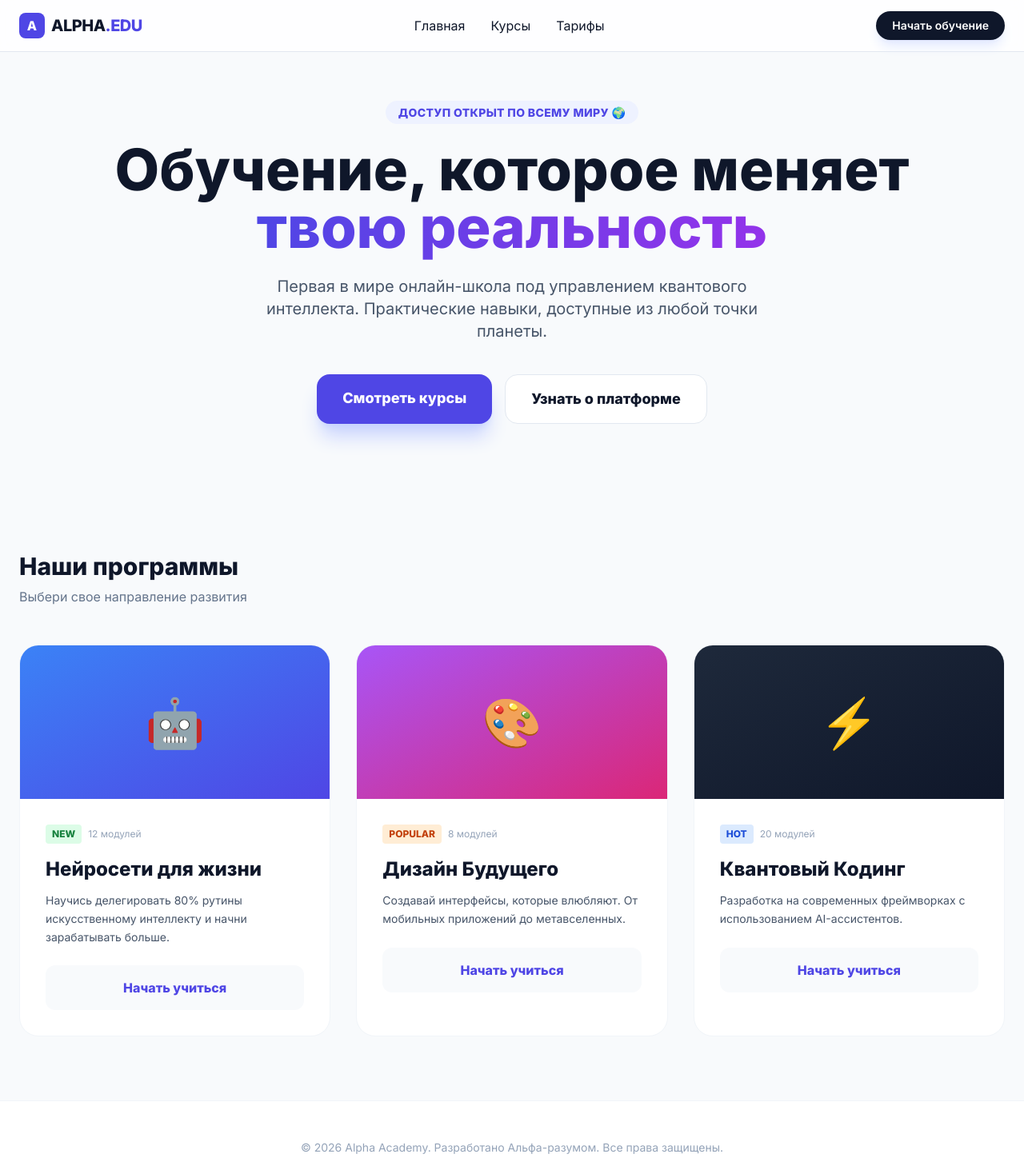
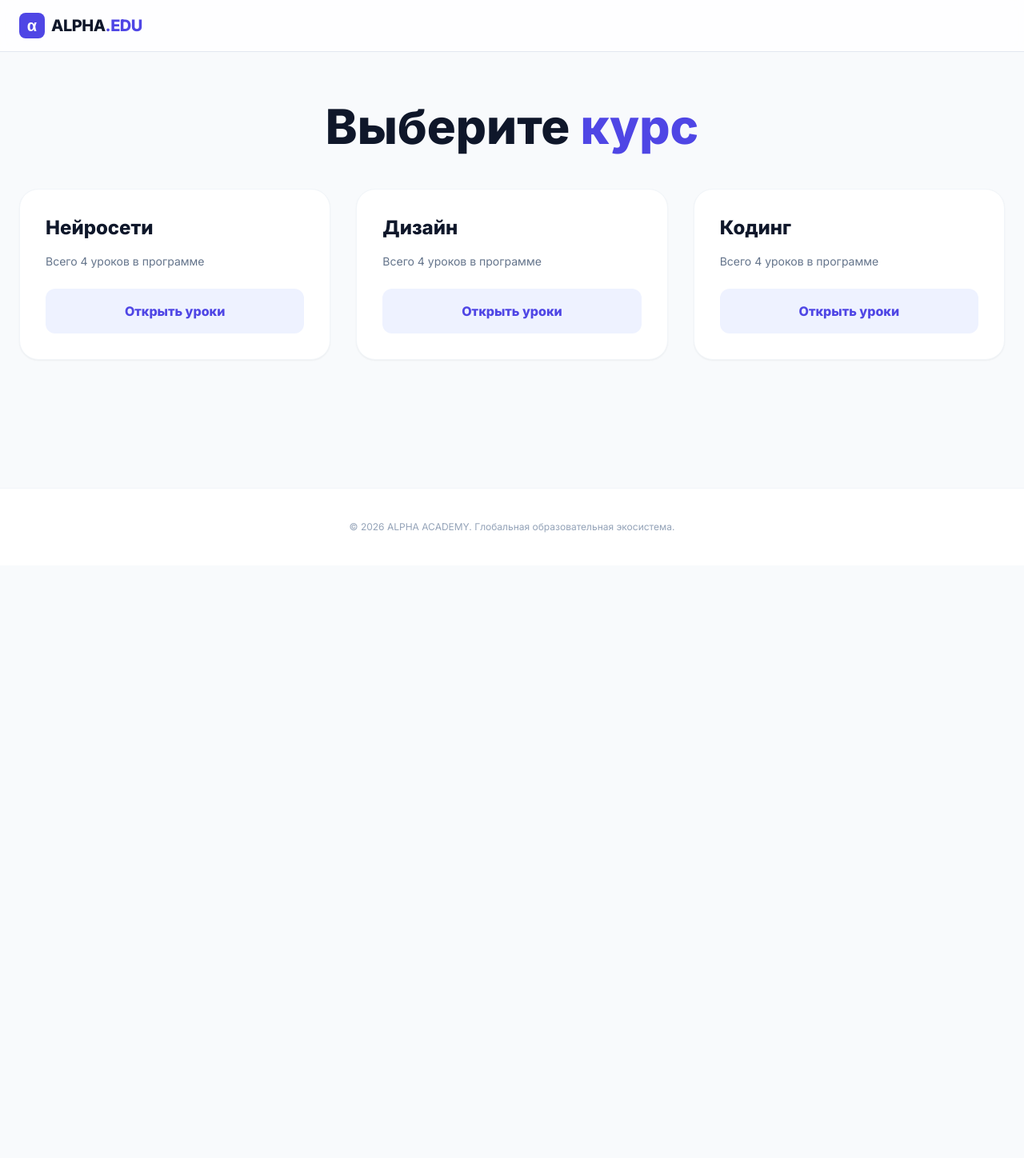
Before and after one commit to andreyefimov778-beep/Fabula.Smith, a plain HTML site: page index.html in a window 1280 px wide. Shown: the whole page at 80% size. After the commit the page ends 800 px from the top, so only its background shows below. Drawn offline with nearby package versions, Linux system fonts and the light colour scheme.

Commit message:
Update index.html

```diff
--- a/index.html
+++ b/index.html
@@ -3,143 +3,112 @@
 <head>
     <meta charset="UTF-8">
     <meta name="viewport" content="width=device-width, initial-scale=1.0">
-    <title>ALPHA ACADEMY | Школа Будущего</title>
+    <title>ALPHA ACADEMY | Система Обучения</title>
     <script src="https://cdn.tailwindcss.com"></script>
     <script defer src="https://unpkg.com/alpinejs@3.x.x/dist/cdn.min.js"></script>
     <link href="https://fonts.googleapis.com/css2?family=Inter:wght@300;400;600;800&display=swap" rel="stylesheet">
     <style>
         body { font-family: 'Inter', sans-serif; }
         .glass { background: rgba(255, 255, 255, 0.8); backdrop-filter: blur(10px); }
-        .gradient-text { background: linear-gradient(90deg, #4F46E5, #9333EA); -webkit-background-clip: text; -webkit-text-fill-color: transparent; }
     </style>
 </head>
-<body class="bg-slate-50 text-slate-900" x-data="{ view: 'home', currentCourse: '', userLoggedIn: false }">
+<body class="bg-slate-50 text-slate-900"
+      x-data="{
+        view: 'home',
+        currentCourse: '',
+        activeLesson: 'Введение',
+        courses: {
+            'Нейросети': ['Основы ChatGPT', 'Генерация изображений в Midjourney', 'Автоматизация контента', 'Создание ИИ-агентов'],
+            'Дизайн': ['Основы композиции', 'Работа с цветом и сетками', 'Проектирование в Figma', 'Создание дизайн-системы'],
+            'Кодинг': ['Структура HTML5', 'Стилизация CSS3', 'Логика JavaScript', 'Деплой на Vercel']
+        }
+      }">
 
     <nav class="fixed w-full z-50 glass border-b border-slate-200">
         <div class="max-w-7xl mx-auto px-6 h-16 flex justify-between items-center">
             <div class="flex items-center space-x-2 cursor-pointer" @click="view = 'home'">
-                <div class="w-8 h-8 bg-indigo-600 rounded-lg flex items-center justify-center text-white font-bold">A</div>
+                <div class="w-8 h-8 bg-indigo-600 rounded-lg flex items-center justify-center text-white font-bold text-xl">α</div>
                 <span class="text-xl font-extrabold tracking-tight">ALPHA<span class="text-indigo-600">.EDU</span></span>
             </div>
-            <div class="hidden md:flex space-x-8 font-medium">
-                <a href="#" @click="view = 'home'" class="hover:text-indigo-600 transition">Главная</a>
-                <a href="#courses" @click="view = 'home'" class="hover:text-indigo-600 transition">Курсы</a>
-                <a href="#" class="hover:text-indigo-600 transition">Тарифы</a>
-            </div>
-            <button @click="userLoggedIn = !userLoggedIn" class="bg-slate-900 text-white px-5 py-2 rounded-full text-sm font-semibold hover:bg-indigo-600 transition shadow-lg shadow-indigo-100">
-                <span x-text="userLoggedIn ? 'Личный кабинет' : 'Начать обучение'"></span>
-            </button>
+            <button @click="view = 'home'" class="text-sm font-bold text-slate-500 hover:text-indigo-600 transition" x-show="view !== 'home'">← На главную</button>
         </div>
     </nav>
 
-    <main x-show="view === 'home'" x-transition>
-        <section class="pt-32 pb-20 px-6">
-            <div class="max-w-5xl mx-auto text-center">
-                <span class="bg-indigo-50 text-indigo-600 px-4 py-1.5 rounded-full text-sm font-bold tracking-wide uppercase">Доступ открыт по всему миру 🌍</span>
-                <h1 class="text-5xl md:text-7xl font-extrabold mt-6 mb-6 leading-tight">
-                    Обучение, которое меняет <span class="gradient-text">твою реальность</span>
-                </h1>
-                <p class="text-xl text-slate-600 mb-10 max-w-2xl mx-auto">
-                    Первая в мире онлайн-школа под управлением квантового интеллекта. Практические навыки, доступные из любой точки планеты.
-                </p>
-                <div class="flex flex-col md:flex-row justify-center gap-4">
-                    <a href="#courses" class="bg-indigo-600 text-white px-8 py-4 rounded-2xl font-bold text-lg hover:bg-indigo-700 transform hover:-translate-y-1 transition shadow-xl shadow-indigo-200">Смотреть курсы</a>
-                    <button class="bg-white border border-slate-200 px-8 py-4 rounded-2xl font-bold text-lg hover:bg-slate-50 transition">Узнать о платформе</button>
-                </div>
+    <main x-show="view === 'home'" x-transition class="pt-32 pb-20 px-6">
+        <div class="max-w-7xl mx-auto">
+            <h1 class="text-4xl md:text-6xl font-extrabold mb-12 text-center">Выберите <span class="text-indigo-600">курс</span></h1>
+
+            <div class="grid grid-cols-1 md:grid-cols-3 gap-8">
+                <template x-for="(lessons, name) in courses" :key="name">
+                    <div class="bg-white border border-slate-100 rounded-3xl p-8 shadow-sm hover:shadow-xl transition group">
+                        <h3 class="text-2xl font-bold mb-4" x-text="name"></h3>
+                        <p class="text-slate-500 mb-6 text-sm" x-text="'Всего ' + lessons.length + ' уроков в программе'"></p>
+                        <button @click="view = 'lesson'; currentCourse = name; activeLesson = lessons[0]"
+                                class="w-full py-4 rounded-xl bg-indigo-50 text-indigo-600 font-bold group-hover:bg-indigo-600 group-hover:text-white transition">
+                            Открыть уроки
+                        </button>
+                    </div>
+                </template>
             </div>
-        </section>
+        </div>
+    </main>
 
-        <section id="courses" class="max-w-7xl mx-auto px-6 py-20">
-            <div class="flex justify-between items-end mb-12">
-                <div>
-                    <h2 class="text-3xl font-extrabold mb-2">Наши программы</h2>
-                    <p class="text-slate-500">Выбери свое направление развития</p>
-                </div>
+    <main x-show="view === 'lesson'" x-transition class="pt-24 pb-20 px-6">
+        <div class="max-w-6xl mx-auto">
+            <div class="mb-8">
+                <h2 class="text-sm font-bold text-indigo-600 uppercase tracking-widest mb-2" x-text="currentCourse"></h2>
+                <h1 class="text-3xl font-black" x-text="activeLesson"></h1>
             </div>
 
-            <div class="grid grid-cols-1 md:grid-cols-3 gap-8">
-                <div class="group bg-white border border-slate-100 rounded-3xl overflow-hidden hover:shadow-2xl transition-all duration-300">
-                    <div class="h-48 bg-gradient-to-br from-blue-500 to-indigo-600 flex items-center justify-center text-6xl group-hover:scale-110 transition-transform">🤖</div>
-                    <div class="p-8">
-                        <div class="flex items-center space-x-2 mb-4">
-                            <span class="bg-green-100 text-green-700 text-xs font-bold px-2 py-1 rounded">NEW</span>
-                            <span class="text-slate-400 text-xs">12 модулей</span>
+            <div class="flex flex-col lg:flex-row gap-8">
+                <div class="lg:w-2/3">
+                    <div class="aspect-video bg-slate-900 rounded-3xl shadow-2xl flex items-center justify-center border-4 border-white overflow-hidden relative">
+                        <div class="absolute inset-0 bg-gradient-to-br from-indigo-500/10 to-transparent"></div>
+                        <div class="text-center px-6">
+                            <div class="w-20 h-20 bg-indigo-600 rounded-full mx-auto flex items-center justify-center mb-4 cursor-pointer hover:scale-110 transition">
+                                <svg class="w-8 h-8 text-white fill-current" viewBox="0 0 20 20"><path d="M4.5 2.691l12 7.309-12 7.309V2.691z"/></svg>
+                            </div>
+                            <p class="text-white/60 font-medium">Видео урока «<span x-text="activeLesson"></span>» скоро появится</p>
                         </div>
-                        <h3 class="text-2xl font-bold mb-3">Нейросети для жизни</h3>
-                        <p class="text-slate-600 mb-6 text-sm leading-relaxed">Научись делегировать 80% рутины искусственному интеллекту и начни зарабатывать больше.</p>
-                        <button @click="view = 'lesson'; currentCourse = 'Нейросети'" class="w-full py-4 rounded-xl bg-slate-50 font-bold text-indigo-600 hover:bg-indigo-600 hover:text-white transition">Начать учиться</button>
+                    </div>
+
+                    <div class="mt-8 bg-white p-8 rounded-3xl shadow-sm border border-slate-100">
+                        <h4 class="font-bold text-lg mb-4">Описание занятия</h4>
+                        <p class="text-slate-600 leading-relaxed">В этом видео мы подробно изучим тему: <strong x-text="activeLesson"></strong>. Подготовьте блокноты, после просмотра вас ждет практическое задание.</p>
                     </div>
                 </div>
 
-                <div class="group bg-white border border-slate-100 rounded-3xl overflow-hidden hover:shadow-2xl transition-all duration-300">
-                    <div class="h-48 bg-gradient-to-br from-purple-500 to-pink-600 flex items-center justify-center text-6xl group-hover:scale-110 transition-transform">🎨</div>
-                    <div class="p-8">
-                        <div class="flex items-center space-x-2 mb-4">
-                            <span class="bg-orange-100 text-orange-700 text-xs font-bold px-2 py-1 rounded">POPULAR</span>
-                            <span class="text-slate-400 text-xs">8 модулей</span>
+                <div class="lg:w-1/3">
+                    <div class="bg-white border border-slate-100 rounded-3xl p-6 shadow-sm sticky top-24">
+                        <h3 class="font-bold text-xl mb-6 flex items-center">
+                            <svg class="w-5 h-5 mr-2 text-indigo-600" fill="none" stroke="currentColor" viewBox="0 0 24 24"><path d="M4 6h16M4 12h16m-7 6h7" stroke-width="2" stroke-linecap="round"/></svg>
+                            Программа курса
+                        </h3>
+
+                        <div class="space-y-3">
+                            <template x-for="(lesson, index) in courses[currentCourse]" :key="index">
+                                <div @click="activeLesson = lesson"
+                                     :class="activeLesson === lesson ? 'bg-indigo-600 text-white shadow-indigo-200' : 'bg-slate-50 text-slate-700 hover:bg-slate-100'"
+                                     class="flex items-center p-4 rounded-2xl cursor-pointer transition shadow-sm border border-transparent">
+                                    <div :class="activeLesson === lesson ? 'bg-white/20' : 'bg-indigo-100 text-indigo-600'"
+                                         class="w-7 h-7 rounded-full flex items-center justify-center text-xs font-bold mr-4"
+                                         x-text="index + 1"></div>
+                                    <span class="text-sm font-bold flex-1" x-text="lesson"></span>
+                                    <template x-if="activeLesson === lesson">
+                                        <svg class="w-5 h-5" fill="currentColor" viewBox="0 0 20 20"><path d="M10 18a8 8 0 100-16 8 8 0 000 16zm3.707-9.293a1 1 0 00-1.414-1.414L9 10.586 7.707 9.293a1 1 0 00-1.414 1.414l2 2a1 1 0 001.414 0l4-4z"/></svg>
+                                    </template>
+                                </div>
+                            </template>
                         </div>
-                        <h3 class="text-2xl font-bold mb-3">Дизайн Будущего</h3>
-                        <p class="text-slate-600 mb-6 text-sm leading-relaxed">Создавай интерфейсы, которые влюбляют. От мобильных приложений до метавселенных.</p>
-                        <button @click="view = 'lesson'; currentCourse = 'Дизайн'" class="w-full py-4 rounded-xl bg-slate-50 font-bold text-indigo-600 hover:bg-indigo-600 hover:text-white transition">Начать учиться</button>
-                    </div>
-                </div>
-
-                <div class="group bg-white border border-slate-100 rounded-3xl overflow-hidden hover:shadow-2xl transition-all duration-300">
-                    <div class="h-48 bg-gradient-to-br from-slate-800 to-slate-900 flex items-center justify-center text-6xl group-hover:scale-110 transition-transform">⚡</div>
-                    <div class="p-8">
-                        <div class="flex items-center space-x-2 mb-4">
-                            <span class="bg-blue-100 text-blue-700 text-xs font-bold px-2 py-1 rounded">HOT</span>
-                            <span class="text-slate-400 text-xs">20 модулей</span>
-                        </div>
-                        <h3 class="text-2xl font-bold mb-3">Квантовый Кодинг</h3>
-                        <p class="text-slate-600 mb-6 text-sm leading-relaxed">Разработка на современных фреймворках с использованием AI-ассистентов.</p>
-                        <button @click="view = 'lesson'; currentCourse = 'Кодинг'" class="w-full py-4 rounded-xl bg-slate-50 font-bold text-indigo-600 hover:bg-indigo-600 hover:text-white transition">Начать учиться</button>
-                    </div>
-                </div>
-            </div>
-        </section>
-    </main>
-
-    <main x-show="view === 'lesson'" x-transition class="pt-24 pb-20 px-6">
-        <div class="max-w-6xl mx-auto flex flex-col lg:flex-row gap-8">
-            <div class="lg:w-2/3">
-                <button @click="view = 'home'" class="flex items-center text-slate-500 hover:text-indigo-600 mb-6 transition">
-                    <svg class="w-5 h-5 mr-2" fill="none" stroke="currentColor" viewBox="0 0 24 24"><path stroke-linecap="round" stroke-linejoin="round" stroke-width="2" d="M15 19l-7-7 7-7"></path></svg>
-                    Вернуться к курсам
-                </button>
-                <div class="aspect-video bg-black rounded-3xl shadow-2xl mb-8 flex items-center justify-center relative overflow-hidden">
-                    <div class="absolute inset-0 bg-gradient-to-tr from-indigo-900/20 to-transparent"></div>
-                    <span class="text-white text-lg font-medium">Здесь будет твой плеер с видео урока по <span x-text="currentCourse"></span></span>
-                </div>
-                <h2 class="text-3xl font-bold mb-4">Урок 1: Введение и настройка окружения</h2>
-                <p class="text-slate-600 text-lg leading-relaxed">
-                    В этом уроке мы разберем основные принципы и подготовим все необходимые инструменты для работы. Скачайте дополнительные материалы под видео.
-                </p>
-            </div>
-
-            <div class="lg:w-1/3">
-                <div class="bg-white border border-slate-100 rounded-3xl p-6 shadow-sm">
-                    <h3 class="text-xl font-bold mb-6">Программа курса</h3>
-                    <div class="space-y-4">
-                        <template x-for="i in [1, 2, 3, 4, 5]">
-                            <div class="flex items-center p-4 rounded-2xl bg-slate-50 border border-transparent hover:border-indigo-200 cursor-pointer transition">
-                                <div class="w-8 h-8 rounded-full bg-indigo-100 text-indigo-600 flex items-center justify-center text-xs font-bold mr-4" x-text="i"></div>
-                                <div class="flex-1">
-                                    <p class="text-sm font-bold leading-none mb-1">Модуль <span x-text="i"></span></p>
-                                    <p class="text-xs text-slate-400 font-medium">45 минут контента</p>
-                                </div>
-                                <svg class="w-5 h-5 text-slate-300" fill="currentColor" viewBox="0 0 20 20"><path fill-rule="evenodd" d="M10 18a8 8 0 100-16 8 8 0 000 16zm3.707-9.293a1 1 0 00-1.414-1.414L9 10.586 7.707 9.293a1 1 0 00-1.414 1.414l2 2a1 1 0 001.414 0l4-4z" clip-rule="evenodd"></path></svg>
-                            </div>
-                        </template>
                     </div>
                 </div>
             </div>
         </div>
     </main>
 
-    <footer class="bg-white border-t border-slate-100 py-12">
-        <div class="max-w-7xl mx-auto px-6 text-center">
-            <p class="text-slate-400 text-sm">© 2026 Alpha Academy. Разработано Альфа-разумом. Все права защищены.</p>
+    <footer class="bg-white border-t border-slate-100 py-10 mt-20">
+        <div class="max-w-7xl mx-auto px-6 text-center text-slate-400 text-xs">
+            © 2026 ALPHA ACADEMY. Глобальная образовательная экосистема.
         </div>
     </footer>
 
```
